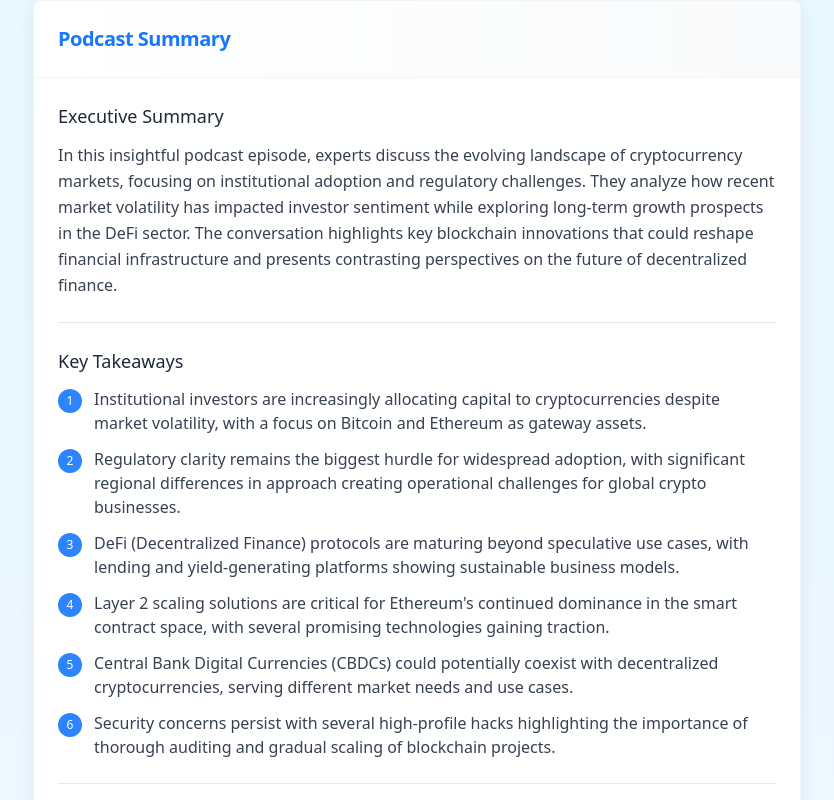
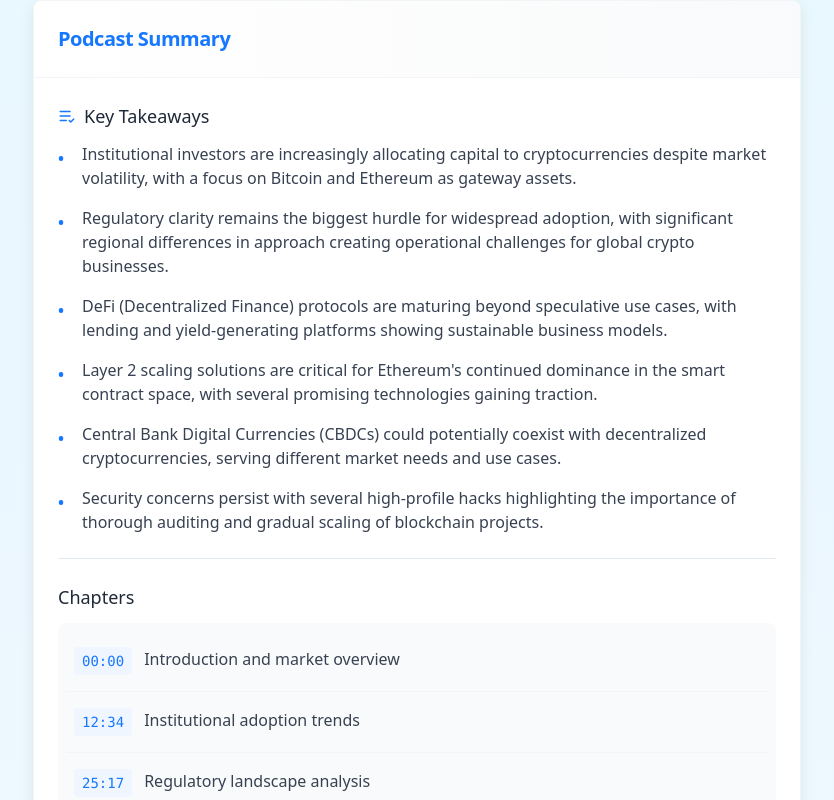
Before and after one commit to tomhaverford624/podsum-ai-scribe, a React (Vite) app: page / in a window 1280 px wide. Both pictures are taken after a click on the button 640 px from the left and 442 px from the top of the page. Shown: the part 731-1531 px from the top of the page, without its empty margins (223-1057 px from the left). Built offline with nearby package versions, Linux system fonts and the light colour scheme; grey boxes are pictures that could not be loaded.

Commit message:
Refactor: Remove executive summary
Remove the executive summary from the summary result.

```diff
--- a/src/components/SummaryResult.tsx
+++ b/src/components/SummaryResult.tsx
@@ -3,7 +3,7 @@ import React, { useState } from 'react';
 import { Button } from './ui/button';
 import { Card, CardContent, CardFooter, CardHeader, CardTitle } from './ui/card';
 import { Separator } from './ui/separator';
-import { Copy, Download, Send, Share } from 'lucide-react';
+import { Copy, Download, Send, Share, ListCheck, BookOpen } from 'lucide-react';
 import { useToast } from "@/hooks/use-toast";
 import { Collapsible, CollapsibleContent, CollapsibleTrigger } from './ui/collapsible';
 import { motion } from 'framer-motion';
@@ -14,17 +14,22 @@ interface TimestampedChapter {
   url: string;
 }
 
+interface TopicSection {
+  title: string;
+  content: string;
+}
+
 interface SummaryResultProps {
-  executiveSummary: string;
   keyTakeaways: string[];
   timestampedChapters: TimestampedChapter[];
+  topicSections?: TopicSection[];
   fullTranscript?: string;
 }
 
 export const SummaryResult: React.FC<SummaryResultProps> = ({
-  executiveSummary,
   keyTakeaways,
   timestampedChapters,
+  topicSections = [],
   fullTranscript,
 }) => {
   const { toast } = useToast();
@@ -32,11 +37,10 @@ export const SummaryResult: React.FC<SummaryResultProps> = ({
 
   const handleCopy = () => {
     const content = `
-# Executive Summary
-${executiveSummary}
+# Key Takeaways
+${keyTakeaways.map(point => `• ${point}`).join('\n')}
 
-# Key Takeaways
-${keyTakeaways.map(point => `- ${point}`).join('\n')}
+${topicSections.map(section => `# ${section.title}\n${section.content}`).join('\n\n')}
 
 # Chapters
 ${timestampedChapters.map(chapter => `- [${chapter.timestamp}] ${chapter.title}`).join('\n')}
@@ -51,11 +55,10 @@ ${timestampedChapters.map(chapter => `- [${chapter.timestamp}] ${chapter.title}`
 
   const handleDownload = () => {
     const content = `
-# Executive Summary
-${executiveSummary}
+# Key Takeaways
+${keyTakeaways.map(point => `• ${point}`).join('\n')}
 
-# Key Takeaways
-${keyTakeaways.map(point => `- ${point}`).join('\n')}
+${topicSections.map(section => `# ${section.title}\n${section.content}`).join('\n\n')}
 
 # Chapters
 ${timestampedChapters.map(chapter => `- [${chapter.timestamp}] ${chapter.title}`).join('\n')}
@@ -100,25 +103,43 @@ ${fullTranscript ? `# Full Transcript\n${fullTranscript}` : ''}
         </CardHeader>
         <CardContent className="space-y-6 py-6">
           <div>
-            <h3 className="font-medium text-lg mb-3 text-gray-800 dark:text-gray-200">Executive Summary</h3>
-            <p className="text-gray-700 dark:text-gray-300 leading-relaxed">{executiveSummary}</p>
-          </div>
-
-          <Separator className="my-4" />
-
-          <div>
-            <h3 className="font-medium text-lg mb-3 text-gray-800 dark:text-gray-200">Key Takeaways</h3>
-            <ul className="space-y-3">
+            <h3 className="font-medium text-lg mb-3 text-gray-800 dark:text-gray-200 flex items-center">
+              <ListCheck size={18} className="mr-2 text-alea-blue dark:text-blue-400" />
+              Key Takeaways
+            </h3>
+            <ul className="space-y-4">
               {keyTakeaways.map((point, index) => (
-                <li key={index} className="flex">
-                  <span className="inline-flex items-center justify-center rounded-full bg-alea-blue/90 text-white w-6 h-6 text-xs mr-3 flex-shrink-0 mt-0.5">
-                    {index + 1}
-                  </span>
-                  <span className="text-gray-700 dark:text-gray-300">{point}</span>
+                <li key={index} className="pl-6 relative">
+                  <span className="absolute left-0 top-1 font-bold text-alea-blue dark:text-blue-400">•</span>
+                  <span
+                    className="text-gray-700 dark:text-gray-300"
+                    dangerouslySetInnerHTML={{ __html: point.replace(/\*\*(.*?)\*\*/g, '<strong>$1</strong>') }}
+                  />
                 </li>
               ))}
             </ul>
           </div>
+
+          {topicSections.length > 0 && (
+            <>
+              <Separator className="my-4" />
+
+              <div className="space-y-6">
+                {topicSections.map((section, index) => (
+                  <div key={index}>
+                    <h3 className="font-medium text-lg mb-3 text-gray-800 dark:text-gray-200 flex items-center">
+                      <BookOpen size={18} className="mr-2 text-alea-blue dark:text-blue-400" />
+                      {section.title}
+                    </h3>
+                    <div
+                      className="text-gray-700 dark:text-gray-300 leading-relaxed pl-6"
+                      dangerouslySetInnerHTML={{ __html: section.content.replace(/\*\*(.*?)\*\*/g, '<strong>$1</strong>') }}
+                    />
+                  </div>
+                ))}
+              </div>
+            </>
+          )}
 
           <Separator className="my-4" />
 
```
